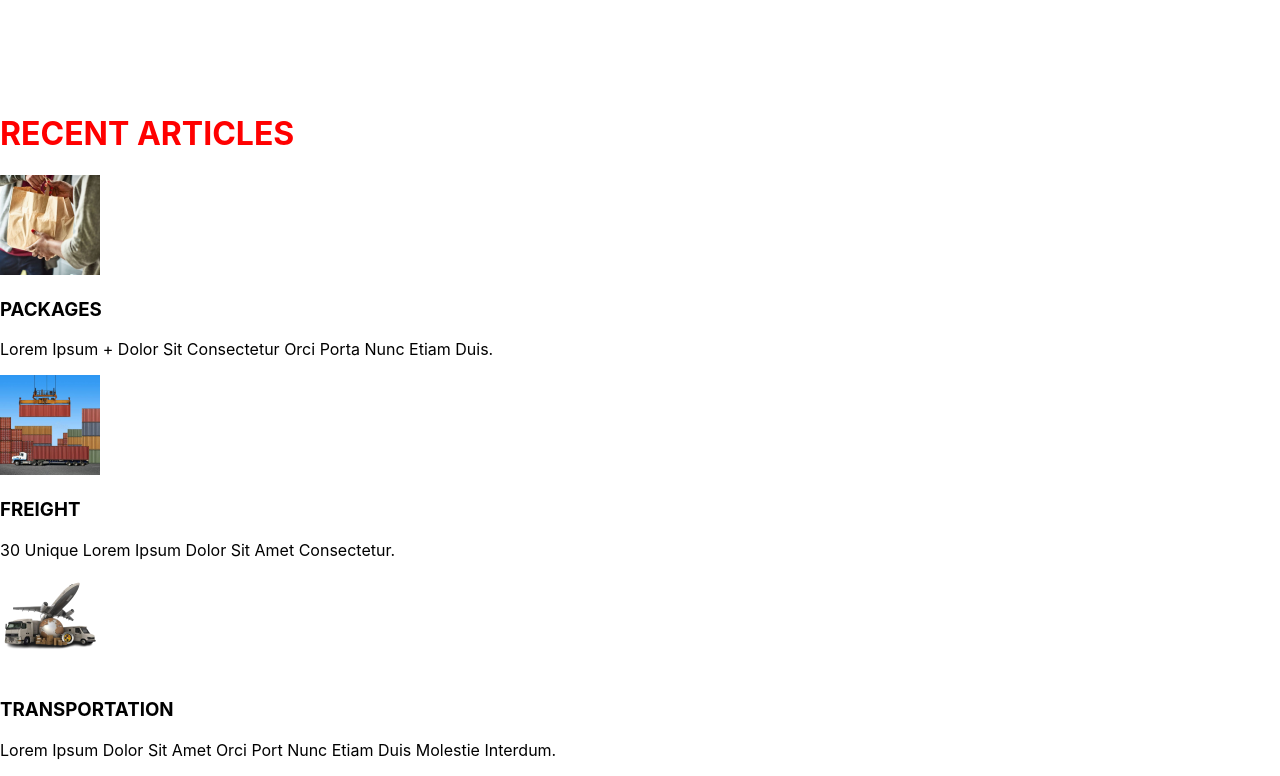
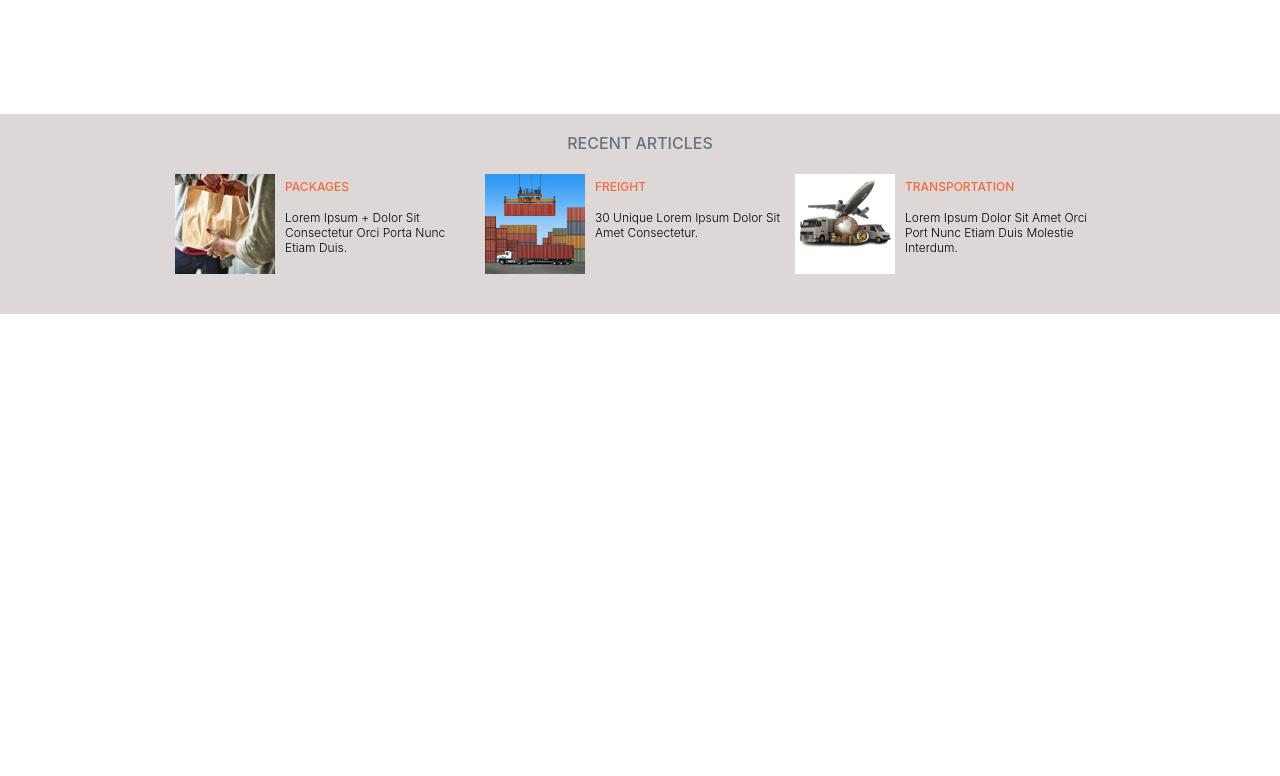
Before and after one commit to Sandiego17/dispatch-hub-blog-page, a React (Create React App) app: page / in a window 1280 px wide. Shown: the part 1261-2037 px from the top of the page. After the commit the page ends 1575 px from the top, so only its background shows below. Built offline with nearby package versions, Linux system fonts and the light colour scheme.

Commit message:
feat: css file for recentArticles section

```diff
--- a/src/components/recent/Recent.css
+++ b/src/components/recent/Recent.css
@@ -1,3 +1,43 @@
-h1 {
-  color: red;
+.recentArticles {
+  height: 200px;
+  background-color: #ded7d7;
 }
+
+.sectionHeading {
+  color: #657281;
+  text-align: center;
+  margin: 0;
+  padding: 20px;
+  font-size: 16px;
+  font-weight: 500;
+  line-height: 19.36px;
+}
+
+.recentSection {
+  display: flex;
+  justify-content: center;
+}
+
+.recent {
+  display: flex;
+}
+
+.recentPost {
+  margin: 0 10px;
+  padding: 5px 0;
+  width: 190px;
+}
+
+.recentHeading {
+  color: #f26a3b;
+  font-size: 12px;
+  font-weight: 500;
+  line-height: 15px;
+  margin: 0 0 1rem 0;
+}
+
+.recentText {
+  font-size: 12px;
+  font-weight: 300;
+  line-height: 15px;
+}
```
